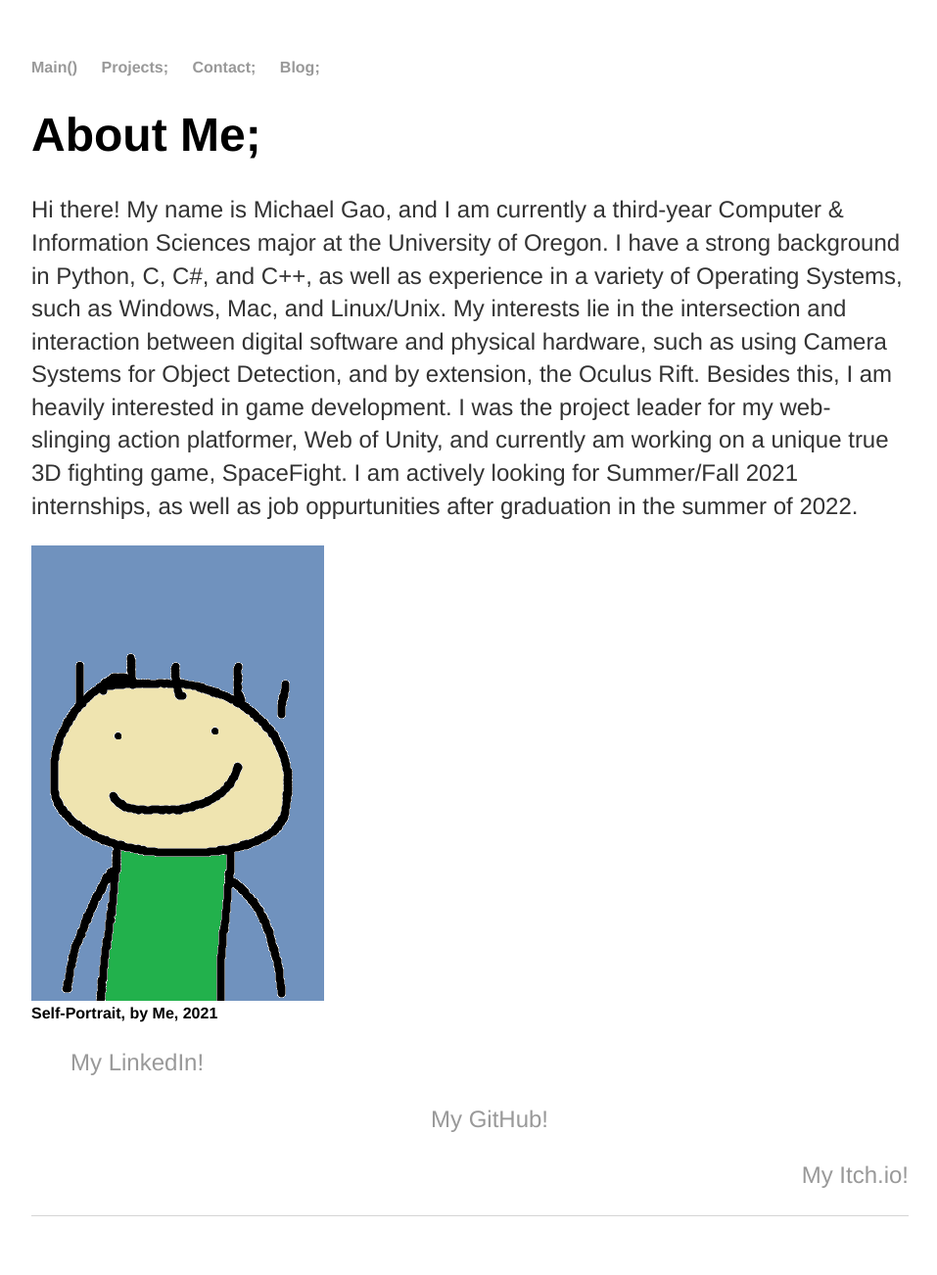
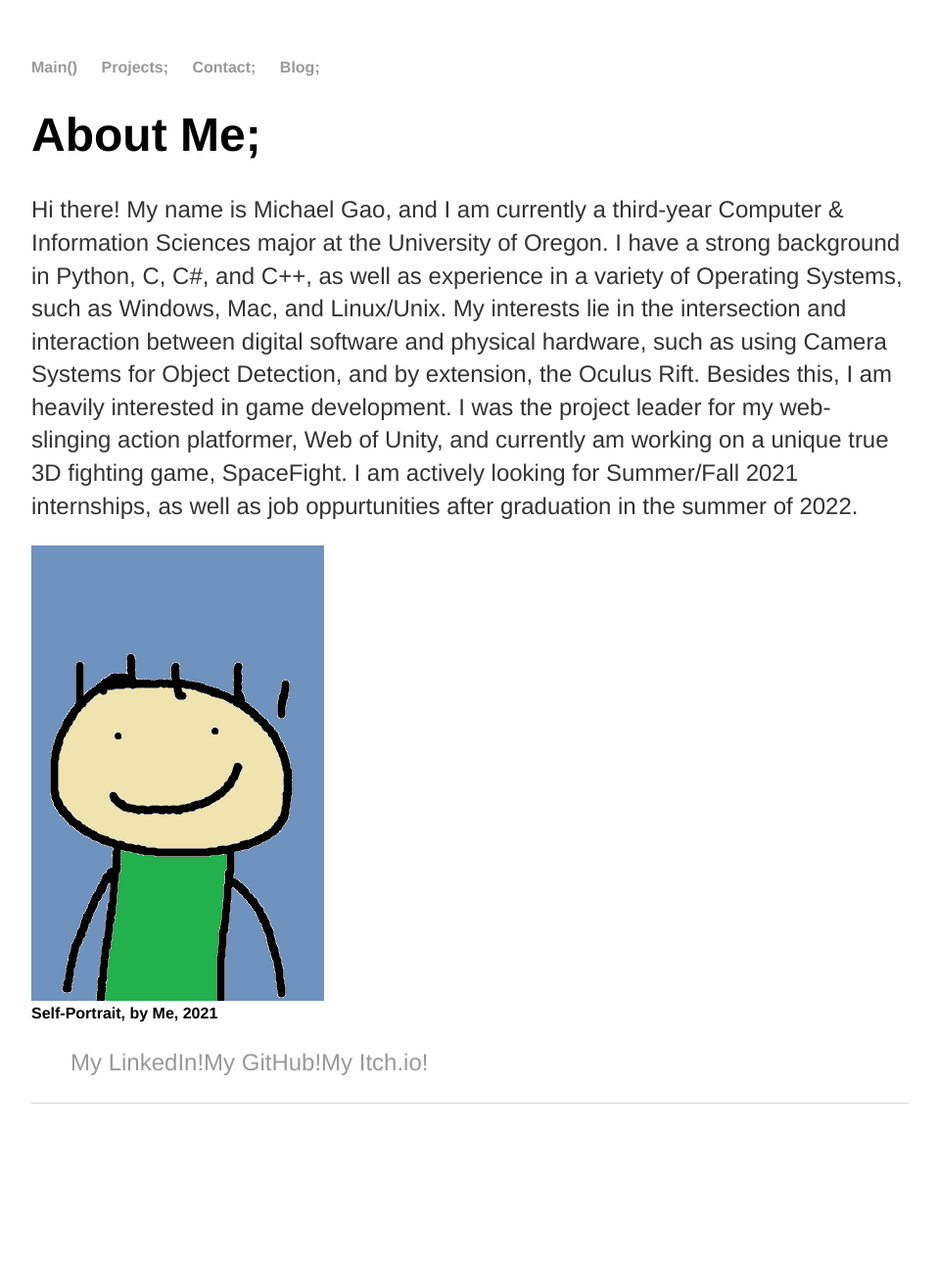
Before and after one commit to michael-c-gao/WebsiteOfMichael, a Jekyll site: the page built from index.html, in a window 1280 px wide. Shown: the whole page at 98% size, without its empty margins (160-1117 px from the left). Built offline with Jekyll 4.4.1, drawn with Linux system fonts in a browser that asks for light colours; after the commit the page ends 1187 px from its top, so only the background shows below that.

Commit message:
Update index.html

```diff
--- a/index.html
+++ b/index.html
@@ -13,7 +13,7 @@
 			<strong>Self-Portrait, by Me, 2021</strong>
 
 <ul class="contacts">
-				<p><p align="left"><a href="https://www.linkedin.com/in/michael-c-gao/">My LinkedIn!</a><p align="center"><a href="https://github.com/michael-c-gao">My GitHub!</a><p align="right"><a href="https://mexhal.itch.io/">My Itch.io!</a></p>
+				<p><align="left"><a href="https://www.linkedin.com/in/michael-c-gao/">My LinkedIn!</a><align="center"><a href="https://github.com/michael-c-gao">My GitHub!</a><align="right"><a href="https://mexhal.itch.io/">My Itch.io!</a></p>
 
 
 		</div>
```
